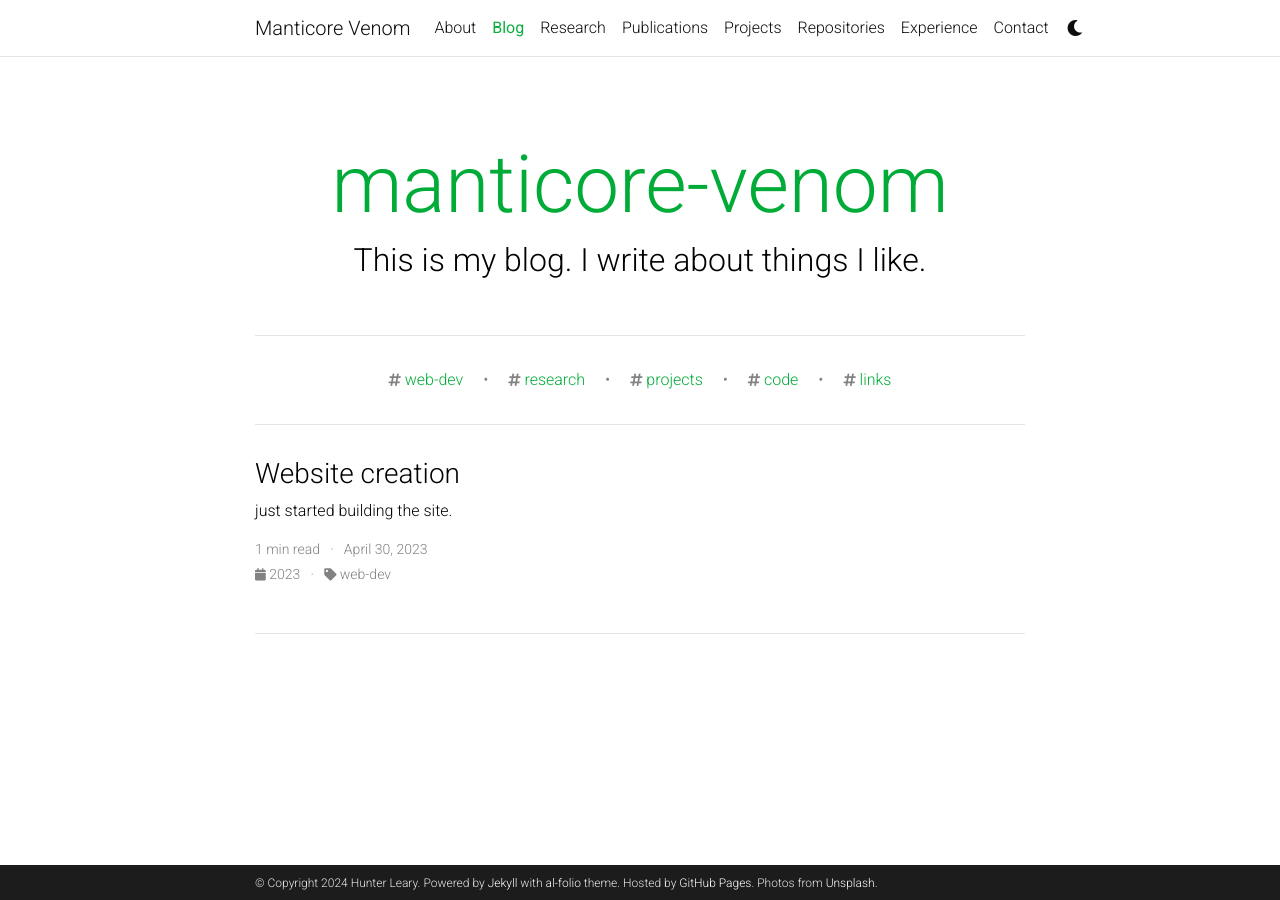
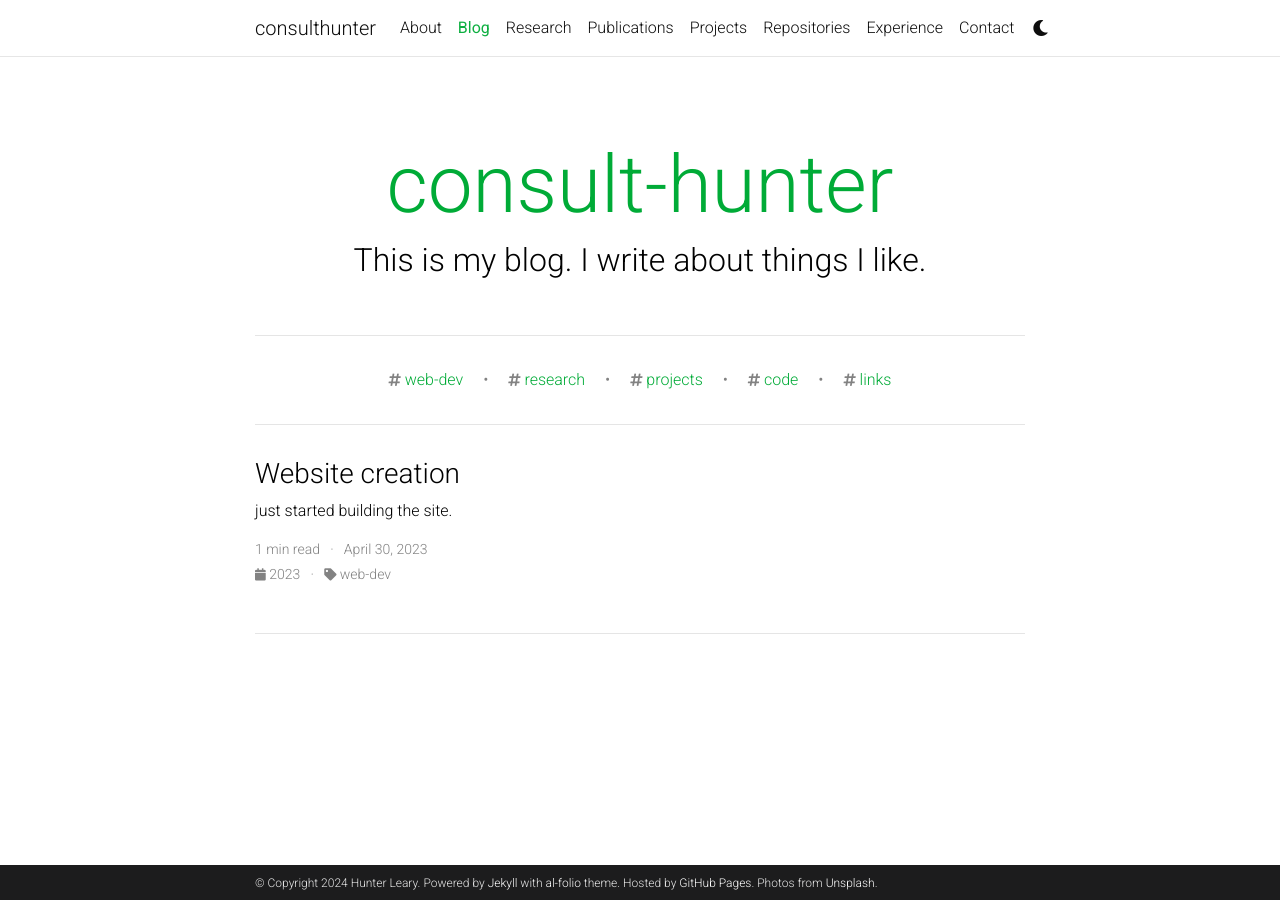
Before and after one commit to consulthunter/consulthunter.github.io, a Jekyll site: the page built from blog/index.html, in a window 1280 px wide. Built offline with Jekyll 4.4.1, drawn with Linux system fonts in a browser that asks for light colours; full-size pictures stand in for the smaller copies a plugin makes; the list of posts is cut into pages by our own code; comment, search, counter and statistics services are not loaded; a style sheet for code colours, icons or effects is not loaded.

Commit message:
Update _config.yml

```diff
--- a/_config.yml
+++ b/_config.yml
@@ -2,7 +2,7 @@
 # Site settings
 # -----------------------------------------------------------------------------
 
-title: Manticore Venom # the website title (if blank, full name will be used instead)
+title: consulthunter # the website title (if blank, full name will be used instead)
 first_name: Hunter
 # middle_name: R.
 last_name: Leary
@@ -18,7 +18,7 @@ keywords: jekyll, jekyll-theme, academic-website, portfolio-website  # add your
 lang: en # the language of your site (for example: en, fr, cn, ru, etc.)
 icon: icon.png # the emoji used as the favicon (alternatively, provide image name in /assets/img/)
 
-url: https://manticorevenom.github.io # the base hostname & protocol for your site
+url: https://consulthunter.github.io # the base hostname & protocol for your site
 baseurl:  # the subpath of your site, e.g. /blog/
 last_updated: false # set to true if you want to display last updated in the footer
 impressum_path:  # set to path to include impressum link in the footer, use the same path as permalink in a page, helps to conform with EU GDPR
@@ -71,7 +71,7 @@ og_image: # The site-wide (default for all links) Open Graph preview image
 # Social integration
 # -----------------------------------------------------------------------------
 
-github_username: manticorevenom # your GitHub username
+github_username: consulthunter # your GitHub username
 gitlab_username: # your GitLab user name
 twitter_username: # your Twitter handle
 mastodon_username: # your mastodon instance+username in the format instance.tld/@username
@@ -121,7 +121,7 @@ bing_site_verification:  # out your bing-site-verification ID (Bing Webmaster)
 # Blog
 # -----------------------------------------------------------------------------
 
-blog_name: manticore-venom # blog_name will be displayed in your blog page
+blog_name: consult-hunter # blog_name will be displayed in your blog page
 blog_nav_title: Blog # your blog must have a title for it to be displayed in the nav bar
 blog_description: > # blog_description will be displayed in your blog page
   This is my blog. I write about things I like.
@@ -139,7 +139,7 @@ related_blog_posts:
 # Follow instructions on https://giscus.app/ to setup for your repo to fill out
 # the information below.
 giscus:
-  repo: manticorevenom/manticorevenom.github.io      # <your-github-user-name>/<your-github-repo-name>
+  repo: consulthunter/consulthunter.github.io      # <your-github-user-name>/<your-github-repo-name>
   repo_id: R_kgDOJdSdAQ
   category: Comments             # name of the category under which discussions will be created
   category_id: DIC_kwDOJdSdAc4CWKwp
```
